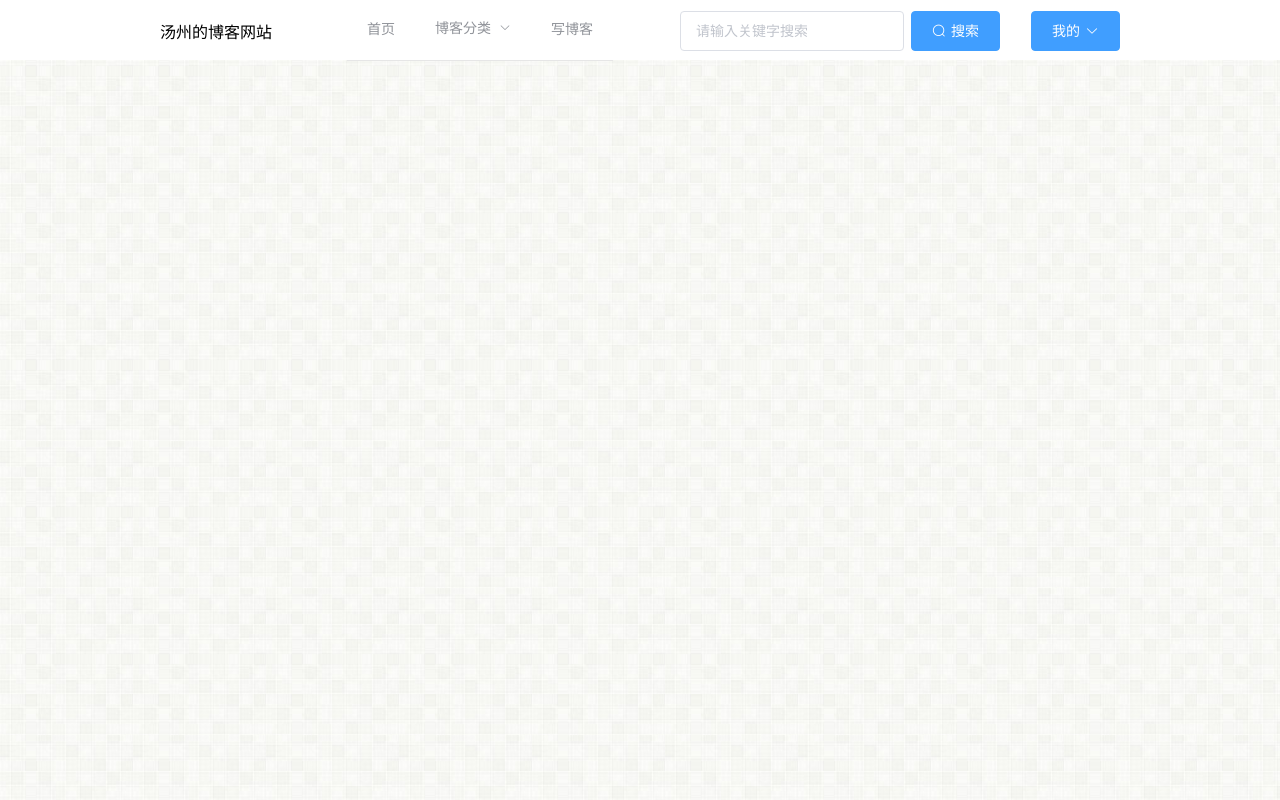
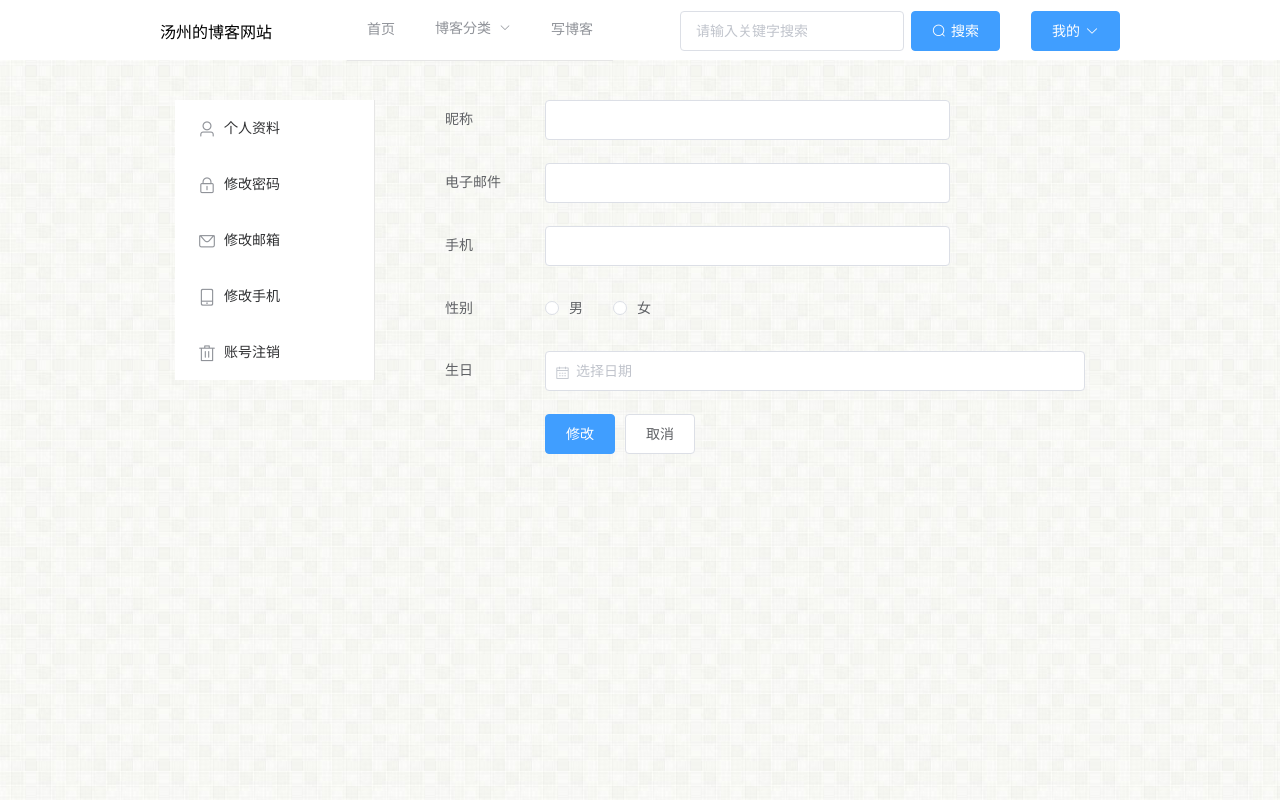
Before and after one commit to tangtang-zhou/myblog-vue-user, a Vue app: page /#/setting in a window 1280 px wide. Built offline with nearby package versions, Linux system fonts and the light colour scheme; sample sign-in values are in the browser's storage.

Commit message:
个人中心、写博客页面

```diff
--- a/package.json
+++ b/package.json
@@ -11,6 +11,7 @@
     "axios": "^0.19.2",
     "core-js": "^3.6.4",
     "element-ui": "^2.4.5",
+    "mavon-editor": "^2.9.0",
     "vue": "^2.6.11",
     "vue-router": "^3.1.6",
     "vuex": "^3.1.3"
--- a/src/components/Header.vue
+++ b/src/components/Header.vue
@@ -10,7 +10,7 @@
           <el-menu-item index="2-2">选项2</el-menu-item>
           <el-menu-item index="2-3">选项3</el-menu-item>
         </el-submenu>
-        <el-menu-item index="3">写博客</el-menu-item>
+        <el-menu-item :index="'/markdown'">写博客</el-menu-item>
       </el-menu>
     </div>
     <div class="el-col-8">
@@ -23,8 +23,8 @@
           我的<i class="el-icon-arrow-down el-icon--right"></i>
         </el-button>
         <el-dropdown-menu slot="dropdown">
-          <el-dropdown-item><el-button type="text">个人中心</el-button></el-dropdown-item>
-          <el-dropdown-item><el-button type="text" @click="logout">退出</el-button></el-dropdown-item>
+          <el-dropdown-item><el-button type="text"><router-link to="/setting">个人中心</router-link></el-button></el-dropdown-item>
+          <el-dropdown-item><el-button type="text" @click="logout"><el-link>退出</el-link></el-button></el-dropdown-item>
         </el-dropdown-menu>
       </el-dropdown>
       <el-button v-else><router-link to="/login">登录/注册</router-link></el-button>
@@ -42,7 +42,6 @@
     },
     methods: {
       logout () {
-        console.log('d')
         window.sessionStorage.clear()
         this.reload()
         this.$router.push('/login')
--- a/src/components/login/LoginC.vue
+++ b/src/components/login/LoginC.vue
@@ -4,7 +4,7 @@
       <el-input placeholder="手机号或邮箱" prefix-icon="el-icon-user" v-model="loginForm.phone"></el-input>
     </el-form-item>
     <el-form-item prop="password">
-      <el-input placeholder="密码" show-password prefix-icon="el-icon-lock" v-model="loginForm.password"></el-input>
+      <el-input placeholder="密码" show-password prefix-icon="el-icon-lock" v-model="loginForm.password" @keyup.enter.native="login"></el-input>
     </el-form-item>
     <el-form-item>
       <el-button type="primary" @click="login">登录</el-button>
@@ -27,7 +27,7 @@
               required: true, message: '请输入用户名', trigger: 'blur'
             },
             {
-              min: 3, max: 10, message: '长度在 3 到 10 个字符', trigger: 'blur'
+              min: 3, max: 11, message: '长度在 4 到 11 个字符', trigger: 'blur'
             }
           ],
           password: [
--- a/src/components/login/Register.vue
+++ b/src/components/login/Register.vue
@@ -10,7 +10,7 @@
       <el-input type="password" placeholder="请确认密码" v-model="registerForm.password2"></el-input>
     </el-form-item>
     <el-form-item>
-      <el-button type="primary">提交</el-button>
+      <el-button type="primary" @click="register">提交</el-button>
     </el-form-item>
   </el-form>
 </template>
@@ -52,6 +52,22 @@
           ]
         }
       }
+    },
+    methods: {
+      register () {
+        this.$refs.ruleForm.validate(async validate => {
+          if (!validate) return
+          const { data: res } = await this.$http.get('/api/register', {
+            params: {
+              phone: this.registerForm.phone,
+              password: this.registerForm.password2
+            }
+          })
+          console.log(res)
+          this.$message.success('注册成功，请登录')
+          this.$router.push('/login')// 编程式导航
+        })
+      }
     }
   }
 </script>
--- /dev/null
+++ b/src/components/markdown/Markdown.vue
@@ -0,0 +1,42 @@
+<template>
+  <div>
+    <mavon-editor
+      v-model="content"
+      ref="md"
+      @change="change"
+      style="min-height: 600px"/>
+    <el-button type="primary" @click="submit">提交</el-button>
+  </div>
+</template>
+
+<script>
+  import { mavonEditor } from 'mavon-editor'
+  import 'mavon-editor/dist/css/index.css'
+  export default {
+    components: {
+      mavonEditor
+    },
+    data () {
+      return {
+        content: '', // 输入的markdown
+        html: '' // 及时转的html
+      }
+    },
+    methods: {
+      // 所有操作都会被解析重新渲染
+      change (value, render) {
+        // render 为 markdown 解析后的结果[html]
+        this.html = render
+      },
+      // 提交
+      submit () {
+        console.log(this.content)
+        console.log(this.html)
+      }
+    }
+  }
+</script>
+
+<style>
+
+</style>
--- /dev/null
+++ b/src/components/setting/Password.vue
@@ -0,0 +1,27 @@
+<template>
+  <el-form label-width="100px" label-position="left">
+    <el-form-item label="输入旧密码">
+      <el-input></el-input>
+    </el-form-item>
+    <el-form-item label="输入新密码">
+      <el-input></el-input>
+    </el-form-item>
+    <el-form-item label="确认新密码">
+      <el-input></el-input>
+    </el-form-item>
+    <el-form-item>
+      <el-button type="primary">修改</el-button>
+      <el-button>取消</el-button>
+    </el-form-item>
+  </el-form>
+</template>
+
+<script>
+  export default {}
+</script>
+
+<style scoped>
+  .el-form{
+    margin-left: 50px;
+  }
+</style>
--- /dev/null
+++ b/src/components/setting/Personal.vue
@@ -0,0 +1,36 @@
+<template>
+  <el-form ref="form" label-width="100px" label-position="left">
+    <el-form-item label="昵称">
+      <el-input></el-input>
+    </el-form-item>
+    <el-form-item label="电子邮件">
+      <el-input></el-input>
+    </el-form-item>
+    <el-form-item label="手机">
+      <el-input></el-input>
+    </el-form-item>
+    <el-form-item label="性别">
+      <el-radio-group>
+        <el-radio label="男"></el-radio>
+        <el-radio label="女"></el-radio>
+      </el-radio-group>
+    </el-form-item>
+    <el-form-item label="生日">
+      <el-date-picker type="date" placeholder="选择日期" style="width: 100%;"></el-date-picker>
+    </el-form-item>
+    <el-form-item>
+      <el-button type="primary">修改</el-button>
+      <el-button>取消</el-button>
+    </el-form-item>
+  </el-form>
+</template>
+
+<script>
+  export default {}
+</script>
+
+<style scoped>
+  .el-form{
+    margin-left: 50px;
+  }
+</style>
--- /dev/null
+++ b/src/components/setting/Setting.vue
@@ -0,0 +1,47 @@
+<template>
+  <el-container>
+    <el-aside width="200px">
+      <el-menu :router="true">
+        <el-menu-item :index="'/personal'">
+          <i class="el-icon-user"></i>
+          <span slot="title">个人资料</span>
+        </el-menu-item>
+        <el-menu-item :index="'/password'">
+          <i class="el-icon-lock"></i>
+          <span slot="title">修改密码</span>
+        </el-menu-item>
+        <el-menu-item index="3">
+          <i class="el-icon-message"></i>
+          <span slot="title">修改邮箱</span>
+        </el-menu-item>
+        <el-menu-item index="4">
+          <i class="el-icon-mobile-phone"></i>
+          <span slot="title">修改手机</span>
+        </el-menu-item>
+        <el-menu-item index="6">
+          <i class="el-icon-delete"></i>
+          <span slot="title">账号注销</span>
+        </el-menu-item>
+      </el-menu>
+    </el-aside>
+    <el-main>
+      <router-view/>
+    </el-main>
+  </el-container>
+</template>
+
+<script>
+  export default {}
+</script>
+
+<style scoped>
+  .el-container {
+    width: 75%;
+    margin-left: auto;
+    margin-right: auto;
+    margin-top: 20px
+  }
+  .el-main{
+    padding-top: 0;
+  }
+</style>
```
Also changed, not shown: src/plugins/element.js (+7 -1 lines), src/router/index.js (+26 -0 lines), 1 other file (tests, documents, lock files or other folders). Lines whose indentation alone changed are shown as unchanged.
